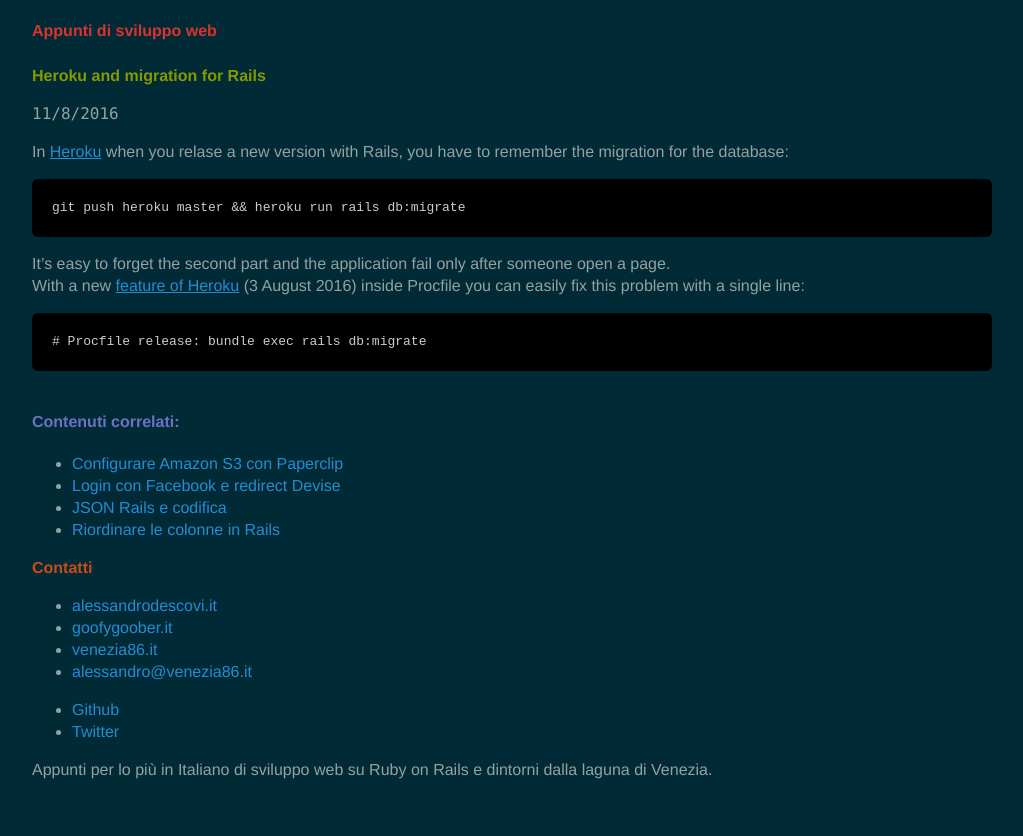
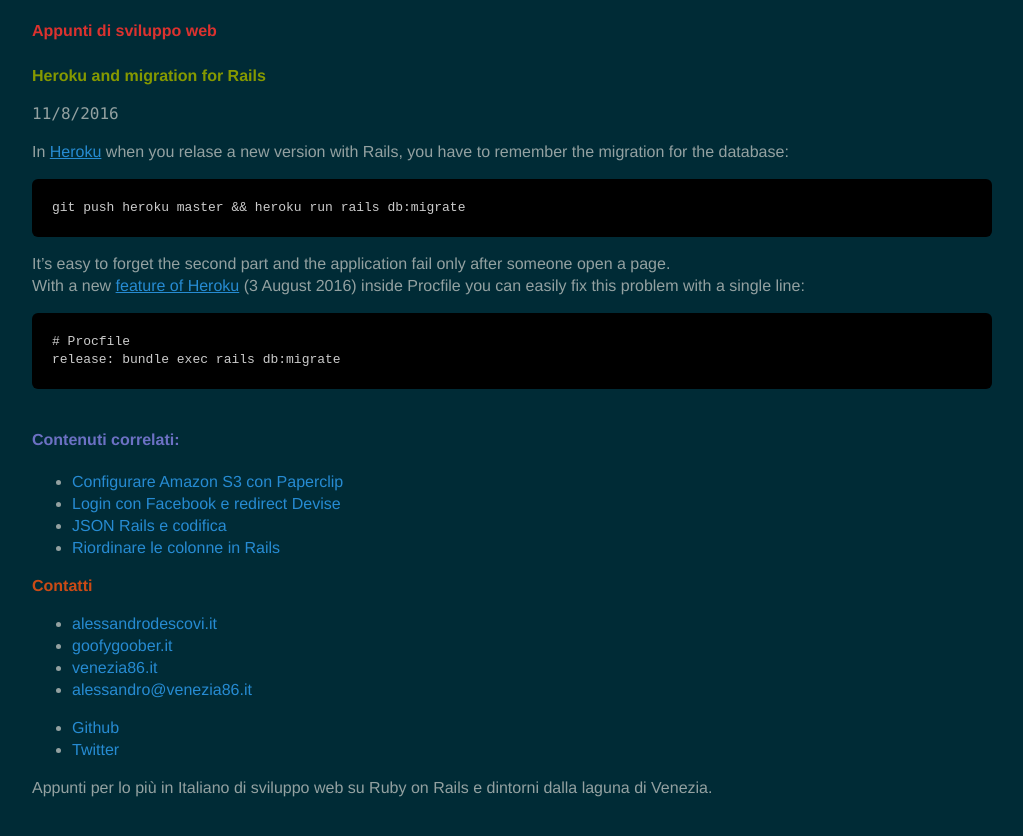
Before and after one commit to descovi/simonini.github.io, a Jekyll site: the page built from _posts/2016-08-11-heroku-and-migration.md, in a window 1280 px wide. Shown: the top 836 px of the page, without its empty margins (128-1151 px from the left). Built offline with Jekyll 4.4.1, drawn with Linux system fonts in a browser that asks for light colours.

Commit message:
ripristina leggibilità del codice

```diff
--- a/_includes/head.html
+++ b/_includes/head.html
@@ -53,11 +53,6 @@
     img {
       max-width: 100%
     }
-
-    code {
-      white-space: normal;
-    }
-
   </style>
 
   <link rel="canonical" href="{{ page.url | replace:'index.html','' | prepend: site.baseurl | prepend: site.url }}">
```
